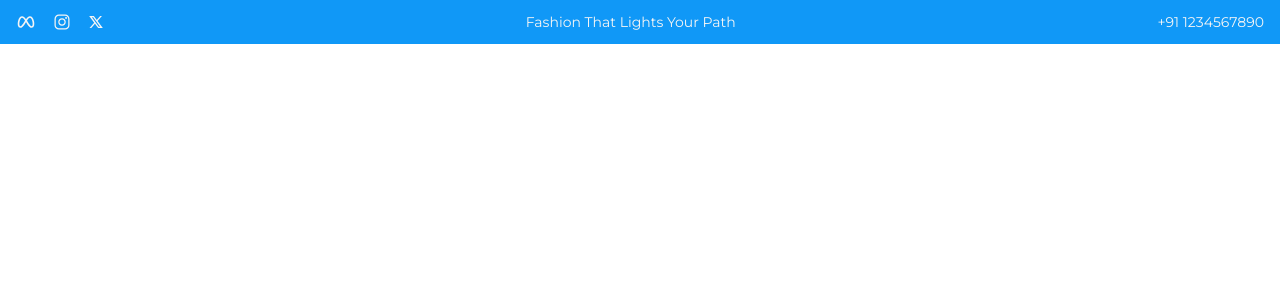
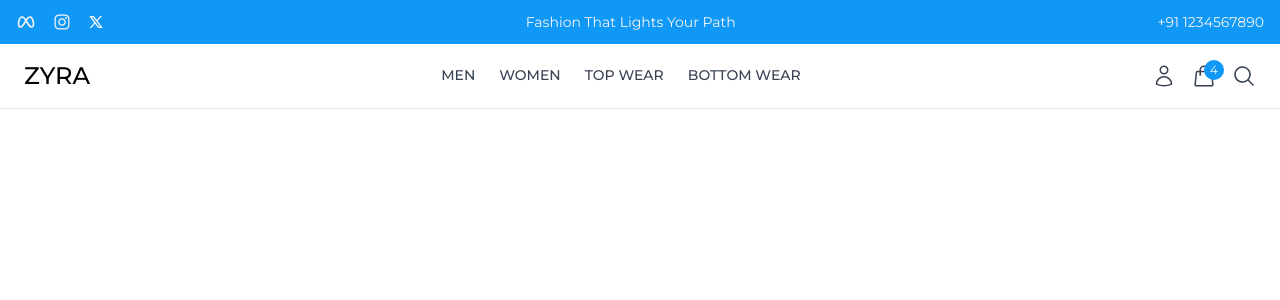
Before and after one commit to iamJABASTIN/ZYRA, a React (Vite) app in the folder client/: page / in a window 1280 px wide. Shown: the top 300 px of the page. Built offline with nearby package versions, Linux system fonts and the light colour scheme.

Commit message:
feat: Implement responsive navbar with search and navigation links

```diff
--- a/client/src/components/Common/Header.jsx
+++ b/client/src/components/Common/Header.jsx
@@ -1,13 +1,15 @@
 import TopBar from "../Layout/TopBar";
+import Navbar from "./Navbar";
 
 const Header = () => {
   return (
-    <div>
+    <header className="border-b border-gray-200">
       {/*Topbar*/}
       <TopBar />
+      <Navbar />
       {/*navbar*/}
       {/*Cart drawer*/}
-    </div>
+    </header>
   );
 };
 
--- /dev/null
+++ b/client/src/components/Common/Navbar.jsx
@@ -0,0 +1,71 @@
+import { Link } from "react-router-dom";
+import SearchBar from "./SearchBar";
+import {
+  HiOutlineUser,
+  HiOutlineShoppingBag,
+  HiBars3BottomRight,
+} from "react-icons/hi2";
+
+const Navbar = () => {
+  return (
+    <>
+      <nav className="container mx-auto flex items-center justify-between py-4 px-6">
+        {/* {Left Logo} */}
+        <div>
+          <Link to="/" className="text-2xl font-medium">
+            ZYRA
+          </Link>
+        </div>
+
+        {/* {Center - navigation links} */}
+        <div className="hidden md:flex space-x-6">
+          <Link
+            to="#"
+            className="text-gray-700 border-b-2 border-transparent hover:border-primary transition-all duration-200 text-sm font-medium uppercase"
+          >
+            Men
+          </Link>
+          <Link
+            to="#"
+            className="text-gray-700 border-b-2 border-transparent hover:border-primary transition-all duration-200 text-sm font-medium uppercase"
+          >
+            Women
+          </Link>
+          <Link
+            to="#"
+            className="text-gray-700 border-b-2 border-transparent hover:border-primary transition-all duration-200 text-sm font-medium uppercase"
+          >
+            Top Wear
+          </Link>
+          <Link
+            to="#"
+            className="text-gray-700 border-b-2 border-transparent hover:border-primary transition-all duration-200 text-sm font-medium uppercase"
+          >
+            Bottom wear
+          </Link>
+        </div>
+        {/* {Right - Icons} */}
+        <div className="flex items-center space-x-4">
+          <Link to="/profile" className="hover:text-black">
+            <HiOutlineUser className="h-6 w-6 text-gray-700" />
+          </Link>
+          <button className="relative hover:text-black">
+            <HiOutlineShoppingBag className="h-6 w-6 text-gray-700" />
+            <span className="absolute -top-1 bg-primary text-white text-xs rounded-full px-1.5 py-0.5">
+              4
+            </span>
+          </button>
+          {/* search */}
+          <div>
+            <SearchBar className="overflow-hidden" />
+          </div>
+          <button className="md:hidden">
+            <HiBars3BottomRight className="h-6 w-6 text-gray-700 " />
+          </button>
+        </div>
+      </nav>
+    </>
+  );
+};
+
+export default Navbar;
--- /dev/null
+++ b/client/src/components/Common/SearchBar.jsx
@@ -0,0 +1,64 @@
+import { useState } from "react";
+import { HiMagnifyingGlass, HiMiniXMark } from "react-icons/hi2";
+const SearchBar = () => {
+  const [searchTerm, setSearchTerm] = useState("");
+  const [isOpen, setIsOpen] = useState(false);
+
+  const handleSearchToggle = () => {
+    setIsOpen(!isOpen);
+  };
+
+  const handleSearch = (e) => {
+    e.preventDefault();
+    console.log("Search Term: ", searchTerm);
+    setIsOpen(false);
+  };
+
+  return (
+    <div
+      className={`flex items-center justify-center w-full transition-all duration-300 ${
+        isOpen
+          ? "absolute top-0 left-0 w-full bg-[#ffffff] h-24 z-50"
+          : "w-auto"
+      } `}
+    >
+      {isOpen ? (
+        <form
+          onSubmit={handleSearch}
+          className="relative flex items-center justify-center w-full"
+        >
+          <div className="relative w-1/2">
+            <input
+              type="text"
+              placeholder="search"
+              onChange={(e) => setSearchTerm(e.target.value)}
+              value={searchTerm}
+              className="bg-gray-100 px-4 py-2 pl-2 pr-12 rounded-lg focus:outline-none w-full placeholder:text-gray-700"
+            />
+            {/* {Search Icon} */}
+            <button
+              type="submit"
+              className="absolute right-2 top-1/2 transform -translate-y-1/2 text-gray-600 hover:text-gray-800"
+            >
+              <HiMagnifyingGlass className="h-6 w-6" />
+            </button>
+          </div>
+          {/* Close Button */}
+          <button
+            type="button"
+            onClick={handleSearchToggle}
+            className="absolute right-4 top-1/2 transform -translate-y-1/2 text-gray-600 hover:text-gray-800"
+          >
+            <HiMiniXMark className="h-8 w-8" />
+          </button>
+        </form>
+      ) : (
+        <button onClick={handleSearchToggle}>
+          <HiMagnifyingGlass className="h-6 w-6 text-gray-700" />
+        </button>
+      )}
+    </div>
+  );
+};
+
+export default SearchBar;
```
